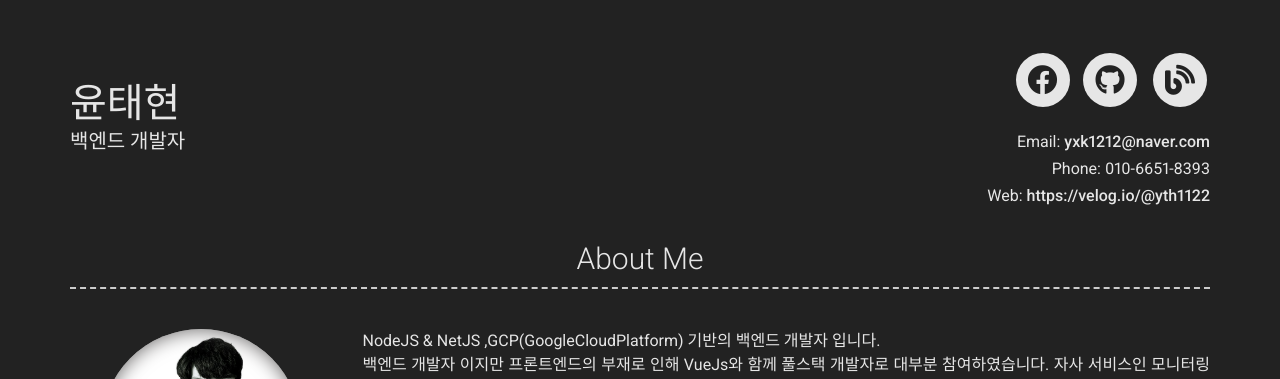
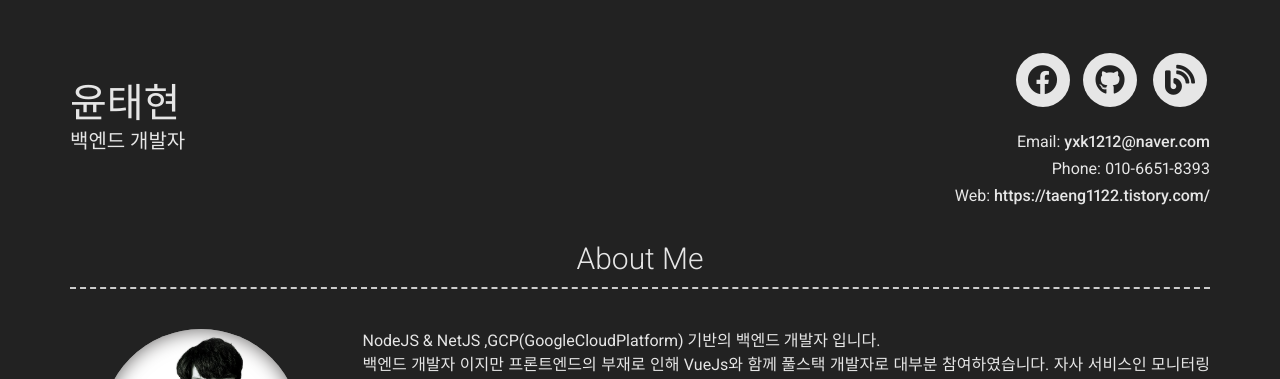
Before and after one commit to yth1122/yth1122.github.io, a Jekyll site: the page built from index.md, in a window 1280 px wide and 900 px high. Shown: the top 379 px of the window. Built offline with Jekyll 4.4.1, drawn with Linux system fonts in a browser that asks for light colours; nearby versions of some CDN libraries.

Commit message:
blog 이전으로 인해 변경

```diff
--- a/_config.yml
+++ b/_config.yml
@@ -12,7 +12,7 @@ email: yxk1212@naver.com
 # email_title: Email (Email title override)
 phone: 010-6651-8393
 # phone_title: Phone (Phone title override)
-website: https://velog.io/@yth1122
+website: https://taeng1122.tistory.com/
 # website_title: Web (Website title override)
 
 # Dark Mode (true/false/never)
@@ -41,7 +41,7 @@ additional_links:
 #   url: Link url (eg. https://google.com)
 - title: blog
   icon: fas fa-blog
-  url: velog.io/@yth1122
+  url: https://taeng1122.tistory.com/
 # - title: another link
 #   icon: font awesome brand icon name (eg. fab fa-twitter) (https://fontawesome.com/icons?d=gallery&s=brands&m=free)
 #   url: Link url (eg. https://google.com)
```
